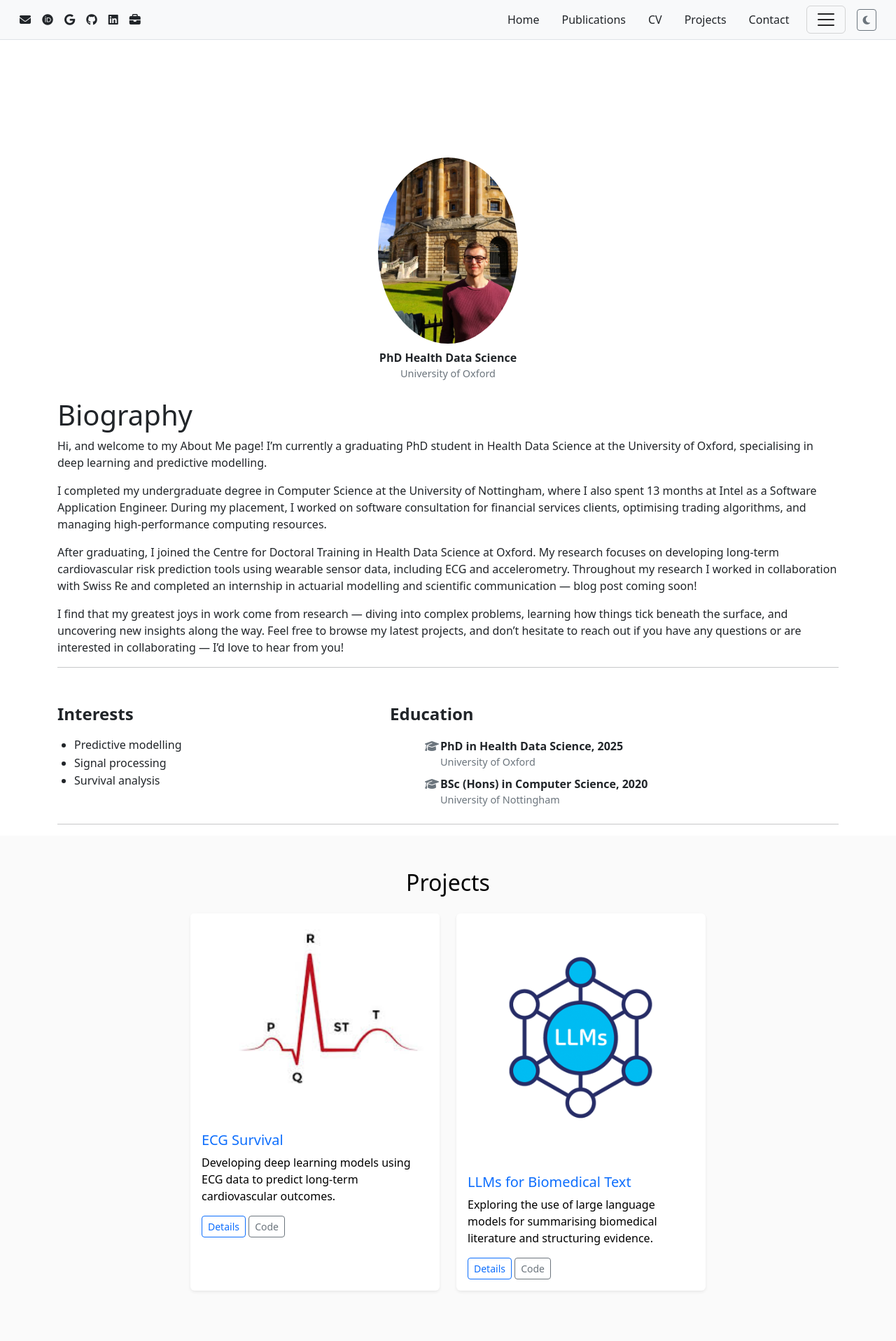
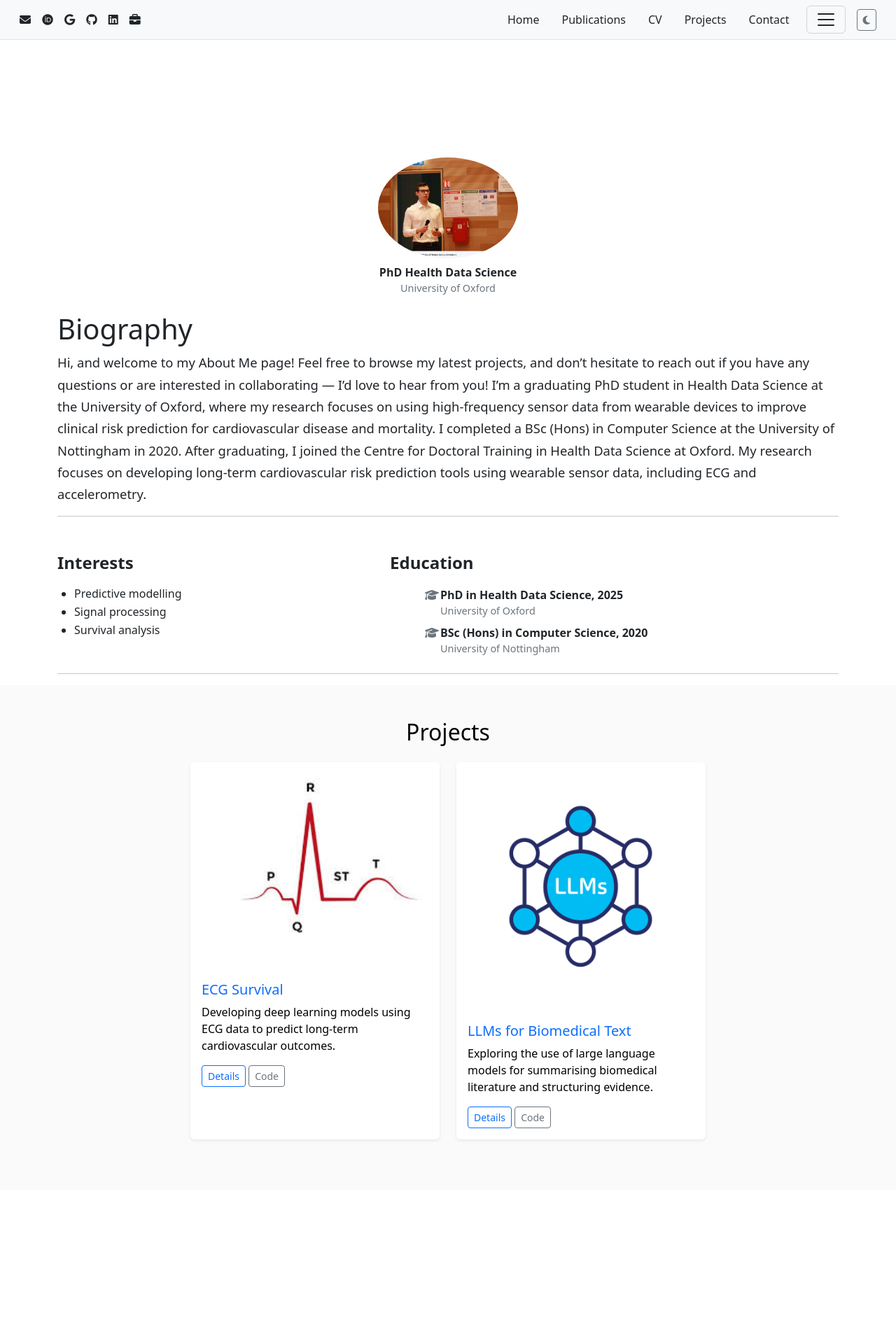
Before and after one commit to Ads98/Ads98.github.io, a Jekyll site: the page built from index.md, in a window 1280 px wide. Shown: the whole page at 70% size. Built offline with Jekyll 4.4.1, drawn with Linux system fonts in a browser that asks for light colours; after the commit the page ends 1700 px from its top, so only the background shows below that.

Commit message:
Updated Bio to be more concise and icnresed font size

```diff
--- a/assets/css/custom.css
+++ b/assets/css/custom.css
@@ -4,6 +4,11 @@
   margin-bottom: 1rem;
 }
 
+/* ✅ Biography text size adjustment */
+.bio-text {
+  font-size: 1.15rem; /* Increase as desired */
+  line-height: 1.7;
+}
 /* 🔵 Enable bullets for Interests */
 .interest-list {
   list-style-type: disc !important;
--- a/index.md
+++ b/index.md
@@ -4,20 +4,20 @@ title: "Home"
 
 profile:
   align: right
-  image: /assets/img/profile_pic.jpeg
+  image: /assets/img/profile_pic_2.jpeg
   image_circular: true
   more_info:
 ---
 
 # Biography
+<div class="bio-text">
+Hi, and welcome to my About Me page! Feel free to browse my latest projects, and don’t hesitate to reach out if you have any questions or are interested in collaborating — I’d love to hear from you!
 
-Hi, and welcome to my About Me page! I’m currently a graduating PhD student in Health Data Science at the University of Oxford, specialising in deep learning and predictive modelling.
 
-I completed my undergraduate degree in Computer Science at the University of Nottingham, where I also spent 13 months at Intel as a Software Application Engineer. During my placement, I worked on software consultation for financial services clients, optimising trading algorithms, and managing high-performance computing resources.
+I’m a graduating PhD student in Health Data Science at the University of Oxford, where my research focuses on using high-frequency sensor data from wearable devices to improve clinical risk prediction for cardiovascular disease and mortality.
 
-After graduating, I joined the Centre for Doctoral Training in Health Data Science at Oxford. My research focuses on developing long-term cardiovascular risk prediction tools using wearable sensor data, including ECG and accelerometry. Throughout my research I worked in collaboration with Swiss Re and completed an internship in actuarial modelling and scientific communication — blog post coming soon!
-
-I find that my greatest joys in work come from research — diving into complex problems, learning how things tick beneath the surface, and uncovering new insights along the way. Feel free to browse my latest projects, and don’t hesitate to reach out if you have any questions or are interested in collaborating — I’d love to hear from you!
+I completed a BSc (Hons) in Computer Science at the University of Nottingham in 2020. After graduating, I joined the Centre for Doctoral Training in Health Data Science at Oxford. My research focuses on developing long-term cardiovascular risk prediction tools using wearable sensor data, including ECG and accelerometry.
+</div>
 
 ---
 
```
